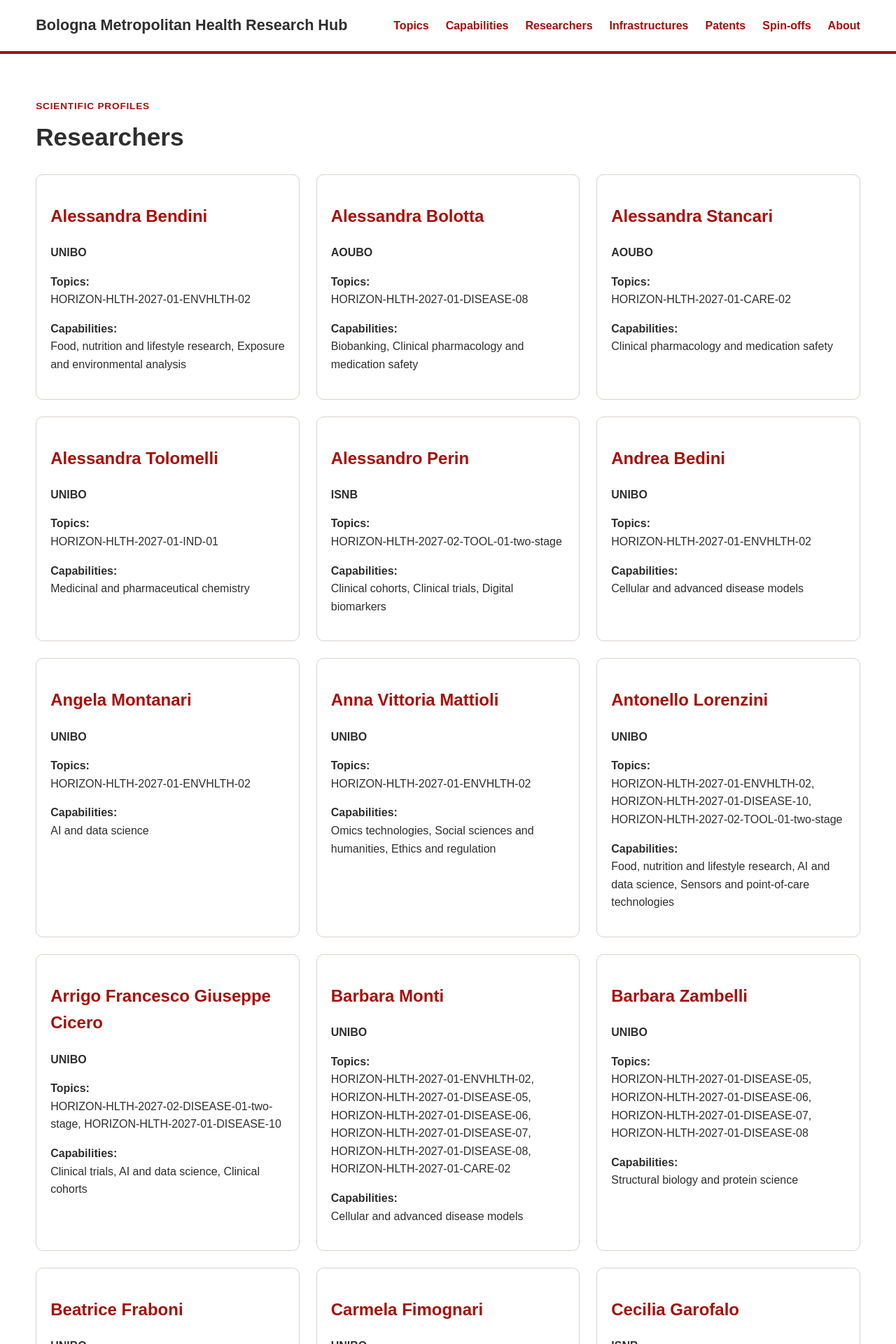
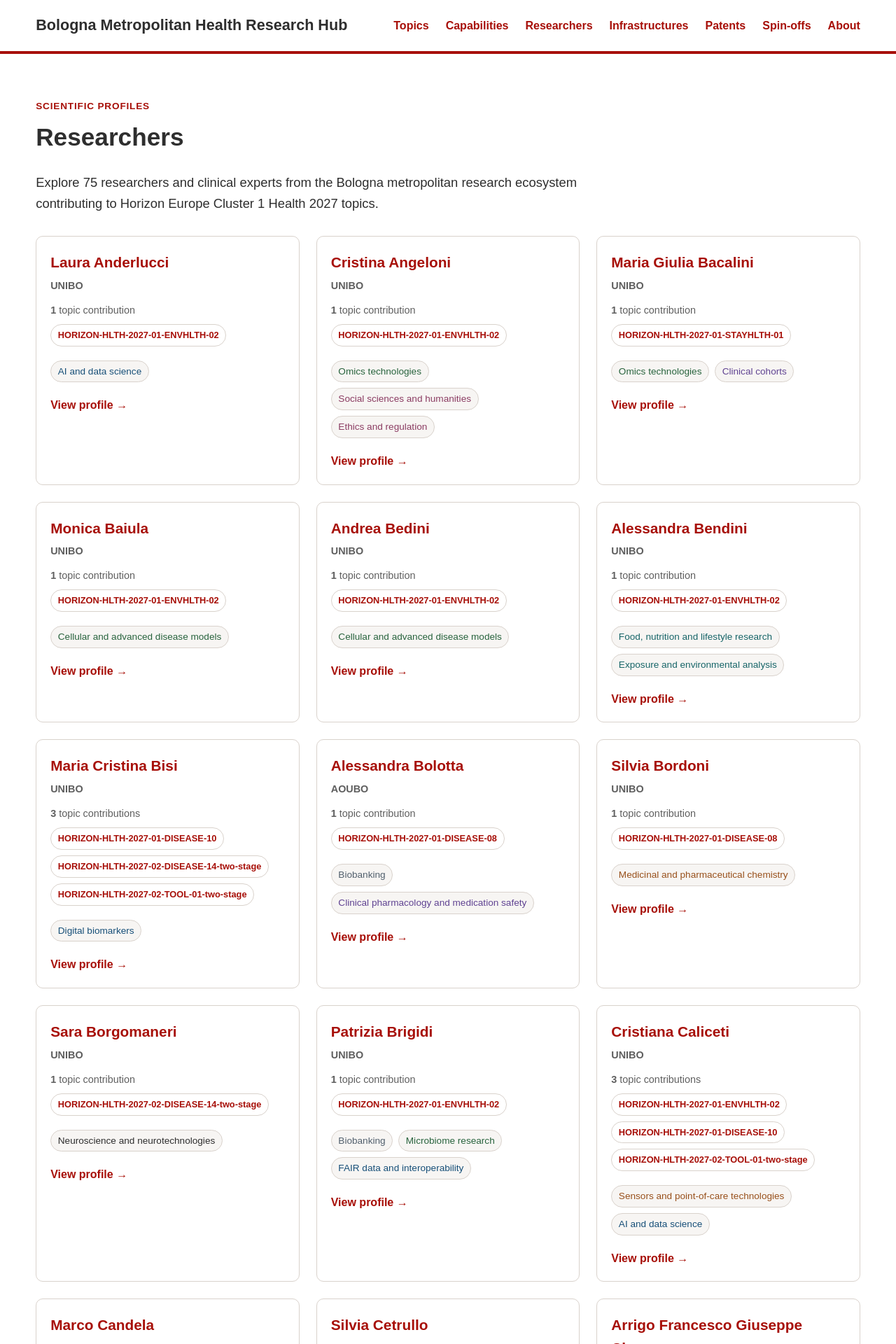
Before and after one commit to ARIC-LHS/bologna-health-hub, a Jekyll site: the page built from _pages/researchers.md, in a window 1280 px wide. Shown: the top 1920 px of the page at 70% size. Built offline with Jekyll 4.4.1, drawn with Linux system fonts in a browser that asks for light colours; some of the changed text lies outside the part shown.

Commit message:
Improve Researchers index

```diff
--- a/_pages/researchers.md
+++ b/_pages/researchers.md
@@ -6,10 +6,22 @@ permalink: /researchers/
 
 <section class="container section">
 
-  <p class="eyebrow">Scientific profiles</p>
+  <p class="eyebrow">
+    Scientific profiles
+  </p>
+
   <h1>Researchers</h1>
 
-  {% assign researchers = site.data.researchers | sort: "name" %}
+  <p class="lede">
+    Explore 75 researchers and clinical experts from the Bologna
+    metropolitan research ecosystem contributing to Horizon Europe
+    Cluster 1 Health 2027 topics.
+  </p>
+
+
+  {% assign researchers = site.data.researchers
+    | sort: "sort_name" %}
+
 
   <div class="card-grid">
 
@@ -22,59 +34,127 @@ permalink: /researchers/
       {% assign contributions = site.data.contributions
         | where: "researcher_id", researcher.id %}
 
-      <article class="card researcher-card">
+
+      <article class="card researcher-card researcher-index-card">
 
         <h2>
+
           <a href="{{ '/researchers/' | append: researcher.id | append: '/' | relative_url }}">
             {{ researcher.name }}
           </a>
+
         </h2>
 
+
         {% if institution %}
-        <p>
-          <strong>{{ institution.short_name }}</strong>
-        </p>
+
+          <p class="researcher-institution">
+            {{ institution.short_name }}
+          </p>
+
         {% endif %}
 
-        {% assign topic_codes = "" | split: "" %}
+
+        <p class="researcher-topic-count">
+
+          <strong>{{ contributions.size }}</strong>
+
+          {% if contributions.size == 1 %}
+            topic contribution
+          {% else %}
+            topic contributions
+          {% endif %}
+
+        </p>
+
+
+        {% if contributions.size > 0 %}
+
+          <ul class="tag-list researcher-topic-tags">
+
+            {% for contribution in contributions %}
+
+              {% assign topic = site.data.topics
+                | where: "id", contribution.topic_id
+                | first %}
+
+              {% if topic %}
+
+                <li>
+                  <a href="{{ '/topics/' | append: topic.id | append: '/' | relative_url }}">
+                    {{ topic.code }}
+                  </a>
+                </li>
+
+              {% endif %}
+
+            {% endfor %}
+
+          </ul>
+
+        {% endif %}
+
+
+        {% assign capability_string = "|" %}
 
         {% for contribution in contributions %}
-          {% assign topic = site.data.topics
-            | where: "id", contribution.topic_id
-            | first %}
 
-          {% if topic %}
-            {% assign topic_codes = topic_codes | push: topic.code %}
-          {% endif %}
+          {% for capability_id in contribution.capability_ids %}
+
+            {% capture capability_token %}|{{ capability_id }}|{% endcapture %}
+
+            {% unless capability_string contains capability_token %}
+
+              {% capture capability_string %}{{ capability_string }}{{ capability_id }}|{% endcapture %}
+
+            {% endunless %}
+
+          {% endfor %}
+
         {% endfor %}
 
-        {% if topic_codes.size > 0 %}
-        <p>
-          <strong>Topics:</strong><br>
-          {{ topic_codes | uniq | join: ", " }}
-        </p>
+        {% assign researcher_capabilities = capability_string
+          | split: "|" %}
+
+
+        {% if researcher_capabilities.size > 1 %}
+
+          <ul class="tag-list capability-tags">
+
+            {% for capability_id in researcher_capabilities %}
+
+              {% assign capability_id = capability_id | strip %}
+
+              {% if capability_id != empty %}
+
+                {% assign capability = site.data.capabilities
+                  | where: "id", capability_id
+                  | first %}
+
+                {% if capability %}
+
+                  <li class="capability-tag capability-tag--{{ capability.id }}">
+                    {{ capability.name }}
+                  </li>
+
+                {% endif %}
+
+              {% endif %}
+
+            {% endfor %}
+
+          </ul>
+
         {% endif %}
 
-        {% assign capability_names = "" | split: "" %}
 
-        {% for contribution in contributions %}
-          {% for capability_id in contribution.capability_ids %}
-            {% assign capability = site.data.capabilities
-              | where: "id", capability_id
-              | first %}
+        <p class="researcher-profile-link">
 
-            {% if capability %}
-              {% assign capability_names = capability_names | push: capability.name %}
-            {% endif %}
-          {% endfor %}
-        {% endfor %}
+          <a href="{{ '/researchers/' | append: researcher.id | append: '/' | relative_url }}">
+            View profile →
+          </a>
 
-        {% if capability_names.size > 0 %}
-        <p>
-          <strong>Capabilities:</strong><br>
-          {{ capability_names | uniq | join: ", " }}
         </p>
-        {% endif %}
 
       </article>
 
--- a/assets/css/main.css
+++ b/assets/css/main.css
@@ -357,7 +357,7 @@ textarea:focus-visible {
 .profile-header h1 {
   margin-bottom: 0.5rem;
 }
-``
+
 /* TOPIC INDEX */
 
 .topic-destination {
@@ -465,53 +465,87 @@ textarea:focus-visible {
 }
 /* TOPIC RESEARCHER CARDS */
 
-.re*evant-profiles {
-  margin-top: 2*5rem;
+.relevant-profiles {
+  margin-top: 2.5rem;
 }
 
-.topic-researcher-card*h3 {
-  margin-bottom: .35rem*
+.topic-researcher-card h3 {
+  margin-bottom: .35rem;
 }
 
 .researcher-institution {
-  ma*gin: 0 0*.75rem;
-  color: #5f*f5f;
-  font-size: .*rem;
+  margin: 0 0 .75rem;
+  color: #5f5f5f;
+  font-size: .9rem;
   font-weight: 700;
-*
+}
 
 .section-meta {
-  margin-top: -.*rem;
-  margin-bottom: 1.25*em;
-  color: #5f5f*f;
+  margin-top: -.5rem;
+  margin-bottom: 1.25rem;
+  color: #5f5f5f;
 }
 
 .contribution-preview {
-  ma*gin-top: 1rem;
-  line-height: 1.55*
+  margin-top: 1rem;
+  line-height: 1.55;
 }
 
 .contribution-details {
-  marg*n-top: .9rem;
-  padding-top: .75re*;
-  border-top: 1px solid var(--li*e);
+  margin-top: .9rem;
+  padding-top: .75rem;
+  border-top: 1px solid var(--line);
 }
 
-.contribution-details summa*y {
+.contribution-details summary {
   cursor: pointer;
-  color: va*(--unibo-red);
-  font*weight: 700;
+  color: var(--unibo-red);
+  font-weight: 700;
 }
 
-.contribution-deta*ls summary:hover {
-  text-decorati*n: underline;
+.contribution-details summary:hover {
+  text-decoration: underline;
 }
 
-.contribution-det*ils[open] summary {
-  margin-botto*: .75rem;
+.contribution-details[open] summary {
+  margin-bottom: .75rem;
 }
 
 .contribution-full {
-* line-height: 1.6;
+  line-height: 1.6;
 }
-*
+
+
+/* RESEARCHERS INDEX */
+
+.researcher-index-card h2 {
+  margin-top: 0;
+  margin-bottom: .35rem;
+  font-size: 1.3rem;
+}
+
+.researcher-topic-count {
+  margin: .75rem 0 .5rem;
+  color: #5f5f5f;
+  font-size: .9rem;
+}
+
+.researcher-topic-tags {
+  margin-top: .5rem;
+  margin-bottom: .75rem;
+}
+
+.researcher-topic-tags li {
+  background: white;
+}
+
+.researcher-topic-tags a {
+  font-size: .8rem;
+  font-weight: 600;
+}
+
+.researcher-profile-link {
+  margin-top: 1rem;
+  margin-bottom: 0;
+  font-weight: 600;
+}
```
